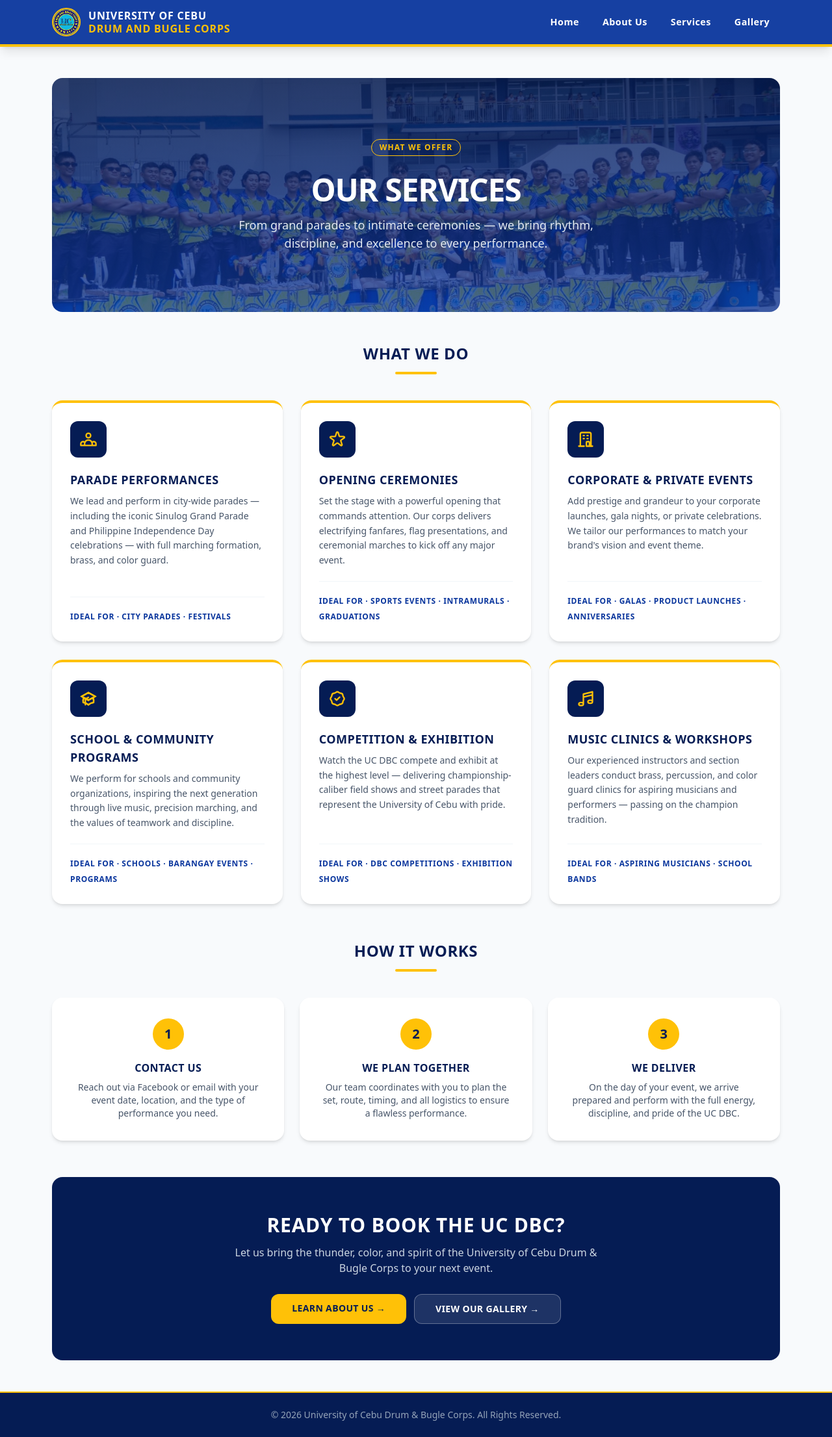
After one commit to GianninoJaredLicardo/UCDBC, a Flask app: page /services in a window 1280 px wide. The commit adds this page. Shown: the whole page at 65% size. Run offline with Flask 3, Linux system fonts and the light colour scheme; some libraries are stand-ins or nearby versions.

Commit message:
Added Services

```diff
--- a/app.py
+++ b/app.py
@@ -2,7 +2,6 @@ import os
 import uuid
 from flask import Flask, render_template, request, redirect, url_for, session
 from flask_sqlalchemy import SQLAlchemy
-from werkzeug.utils import secure_filename
 
 app = Flask(__name__)
 
@@ -58,7 +57,7 @@ with app.app_context():
             Performance(title="UC Intramurals Opening Ceremony", date="September 18, 2026", location="UC Main Campus Gym"),
             Performance(title="Sinulog Grand Parade Performance", date="January 17, 2027", location="Cebu City")
         ]
-        db.session.bulk_save_objects(sample_events)
+        db.session.add_all(sample_events)
         db.session.commit()
 
     if not GalleryPhoto.query.first():
@@ -67,7 +66,7 @@ with app.app_context():
             GalleryPhoto(title="Philippine Independence Day", year="2026", category="Parades", filename="uc2026.png"),
             GalleryPhoto(title="Intramurals", year="2026", category="Intramurals", filename="ucgroup.png"),
         ]
-        db.session.bulk_save_objects(seed_photos)
+        db.session.add_all(seed_photos)
         db.session.commit()
 
 
@@ -81,6 +80,11 @@ def home():
 @app.route('/history')
 def history():
     return render_template('history.html')
+
+
+@app.route('/services')
+def services():
+    return render_template('services.html')
 
 
 @app.route('/login', methods=['GET', 'POST'])
--- a/templates/base.html
+++ b/templates/base.html
@@ -36,6 +36,7 @@
                 <nav class="hidden sm:flex gap-1">
                     <a href="{{ url_for('home') }}" class="nav-link">Home</a>
                     <a href="{{ url_for('history') }}" class="nav-link">About Us</a>
+                    <a href="{{ url_for('services') }}" class="nav-link">Services</a>
                     <a href="{{ url_for('gallery') }}" class="nav-link">Gallery</a>
                 </nav>
             </div>
@@ -44,6 +45,7 @@
             <nav id="mobile-menu" class="hidden flex-col gap-1 pt-3 mt-3 border-t border-white/20 sm:hidden">
                 <a href="{{ url_for('home') }}" class="nav-link-mobile">Home</a>
                 <a href="{{ url_for('history') }}" class="nav-link-mobile">About Us</a>
+                <a href="{{ url_for('services') }}" class="nav-link-mobile">Services</a>
                 <a href="{{ url_for('gallery') }}" class="nav-link-mobile">Gallery</a>
             </nav>
 
--- /dev/null
+++ b/templates/services.html
@@ -0,0 +1,154 @@
+{% extends 'base.html' %}
+
+{% block title %}Services — UC Drum & Bugle Corps{% endblock %}
+
+{% block content %}
+
+<!-- ── Page Hero ─────────────────────────────────────────────────── -->
+<section class="relative rounded-2xl overflow-hidden min-h-[45vh] flex items-center justify-center mb-12 bg-cover bg-center" style="background-image: linear-gradient(rgba(5, 28, 84, 0.82), rgba(10, 54, 157, 0.75)), url('/static/images/ucgroup.png');">
+    <div class="text-center max-w-2xl mx-auto px-6 py-14">
+        <span class="text-[#FFC107] text-xs font-bold tracking-widest uppercase border border-[#FFC107] px-3 py-1 rounded-full inline-block mb-4">What We Offer</span>
+        <h2 class="text-3xl md:text-5xl font-black uppercase tracking-tight text-white mt-3 mb-4">Our Services</h2>
+        <p class="text-slate-200 text-base md:text-lg font-light">From grand parades to intimate ceremonies — we bring rhythm, discipline, and excellence to every performance.</p>
+    </div>
+</section>
+
+<!-- ── Services Grid ─────────────────────────────────────────────── -->
+<section class="mb-14">
+    <div class="text-center mb-10">
+        <h3 class="text-2xl font-black text-[#051C54] uppercase tracking-wide">What We Do</h3>
+        <div class="w-16 h-1 bg-[#FFC107] mx-auto mt-3 rounded-full"></div>
+    </div>
+
+    <div class="grid grid-cols-1 md:grid-cols-2 lg:grid-cols-3 gap-7">
+
+        <!-- Service 1: Parade Performances -->
+        <div class="group bg-white rounded-2xl shadow-md border-t-4 border-[#FFC107] hover:shadow-xl hover:-translate-y-1 transform transition duration-300 p-7 flex flex-col">
+            <div class="w-14 h-14 bg-[#051C54] rounded-xl flex items-center justify-center mb-5 group-hover:bg-[#0A369D] transition duration-300">
+                <svg xmlns="http://www.w3.org/2000/svg" class="h-7 w-7 text-[#FFC107]" fill="none" viewBox="0 0 24 24" stroke="currentColor" stroke-width="2">
+                    <path stroke-linecap="round" stroke-linejoin="round" d="M17 20h5v-2a3 3 0 00-5.356-1.857M17 20H7m10 0v-2c0-.656-.126-1.283-.356-1.857M7 20H2v-2a3 3 0 015.356-1.857M7 20v-2c0-.656.126-1.283.356-1.857m0 0a5.002 5.002 0 019.288 0M15 7a3 3 0 11-6 0 3 3 0 016 0z"/>
+                </svg>
+            </div>
+            <h4 class="text-[#051C54] font-extrabold text-lg uppercase tracking-wide mb-2">Parade Performances</h4>
+            <p class="text-slate-600 text-sm leading-relaxed flex-grow">We lead and perform in city-wide parades — including the iconic Sinulog Grand Parade and Philippine Independence Day celebrations — with full marching formation, brass, and color guard.</p>
+            <div class="mt-5 pt-4 border-t border-slate-100">
+                <span class="text-xs text-[#0A369D] font-bold uppercase tracking-wider">Ideal for · City Parades · Festivals</span>
+            </div>
+        </div>
+
+        <!-- Service 2: Opening Ceremonies -->
+        <div class="group bg-white rounded-2xl shadow-md border-t-4 border-[#FFC107] hover:shadow-xl hover:-translate-y-1 transform transition duration-300 p-7 flex flex-col">
+            <div class="w-14 h-14 bg-[#051C54] rounded-xl flex items-center justify-center mb-5 group-hover:bg-[#0A369D] transition duration-300">
+                <svg xmlns="http://www.w3.org/2000/svg" class="h-7 w-7 text-[#FFC107]" fill="none" viewBox="0 0 24 24" stroke="currentColor" stroke-width="2">
+                    <path stroke-linecap="round" stroke-linejoin="round" d="M11.049 2.927c.3-.921 1.603-.921 1.902 0l1.519 4.674a1 1 0 00.95.69h4.915c.969 0 1.371 1.24.588 1.81l-3.976 2.888a1 1 0 00-.363 1.118l1.518 4.674c.3.922-.755 1.688-1.538 1.118l-3.976-2.888a1 1 0 00-1.176 0l-3.976 2.888c-.783.57-1.838-.197-1.538-1.118l1.518-4.674a1 1 0 00-.363-1.118l-3.976-2.888c-.784-.57-.38-1.81.588-1.81h4.914a1 1 0 00.951-.69l1.519-4.674z"/>
+                </svg>
+            </div>
+            <h4 class="text-[#051C54] font-extrabold text-lg uppercase tracking-wide mb-2">Opening Ceremonies</h4>
+            <p class="text-slate-600 text-sm leading-relaxed flex-grow">Set the stage with a powerful opening that commands attention. Our corps delivers electrifying fanfares, flag presentations, and ceremonial marches to kick off any major event.</p>
+            <div class="mt-5 pt-4 border-t border-slate-100">
+                <span class="text-xs text-[#0A369D] font-bold uppercase tracking-wider">Ideal for · Sports Events · Intramurals · Graduations</span>
+            </div>
+        </div>
+
+        <!-- Service 3: Corporate & Private Events -->
+        <div class="group bg-white rounded-2xl shadow-md border-t-4 border-[#FFC107] hover:shadow-xl hover:-translate-y-1 transform transition duration-300 p-7 flex flex-col">
+            <div class="w-14 h-14 bg-[#051C54] rounded-xl flex items-center justify-center mb-5 group-hover:bg-[#0A369D] transition duration-300">
+                <svg xmlns="http://www.w3.org/2000/svg" class="h-7 w-7 text-[#FFC107]" fill="none" viewBox="0 0 24 24" stroke="currentColor" stroke-width="2">
+                    <path stroke-linecap="round" stroke-linejoin="round" d="M19 21V5a2 2 0 00-2-2H7a2 2 0 00-2 2v16m14 0h2m-2 0h-5m-9 0H3m2 0h5M9 7h1m-1 4h1m4-4h1m-1 4h1m-2 10v-5a1 1 0 011-1h2a1 1 0 011 1v5m-4 0h4"/>
+                </svg>
+            </div>
+            <h4 class="text-[#051C54] font-extrabold text-lg uppercase tracking-wide mb-2">Corporate & Private Events</h4>
+            <p class="text-slate-600 text-sm leading-relaxed flex-grow">Add prestige and grandeur to your corporate launches, gala nights, or private celebrations. We tailor our performances to match your brand's vision and event theme.</p>
+            <div class="mt-5 pt-4 border-t border-slate-100">
+                <span class="text-xs text-[#0A369D] font-bold uppercase tracking-wider">Ideal for · Galas · Product Launches · Anniversaries</span>
+            </div>
+        </div>
+
+        <!-- Service 4: School & Community Programs -->
+        <div class="group bg-white rounded-2xl shadow-md border-t-4 border-[#FFC107] hover:shadow-xl hover:-translate-y-1 transform transition duration-300 p-7 flex flex-col">
+            <div class="w-14 h-14 bg-[#051C54] rounded-xl flex items-center justify-center mb-5 group-hover:bg-[#0A369D] transition duration-300">
+                <svg xmlns="http://www.w3.org/2000/svg" class="h-7 w-7 text-[#FFC107]" fill="none" viewBox="0 0 24 24" stroke="currentColor" stroke-width="2">
+                    <path d="M12 14l9-5-9-5-9 5 9 5z"/>
+                    <path d="M12 14l6.16-3.422a12.083 12.083 0 01.665 6.479A11.952 11.952 0 0012 20.055a11.952 11.952 0 00-6.824-2.998 12.078 12.078 0 01.665-6.479L12 14z"/>
+                    <path stroke-linecap="round" stroke-linejoin="round" d="M12 14l9-5-9-5-9 5 9 5zm0 0l6.16-3.422a12.083 12.083 0 01.665 6.479A11.952 11.952 0 0012 20.055a11.952 11.952 0 00-6.824-2.998 12.078 12.078 0 01.665-6.479L12 14zm-4 6v-7.5l4-2.222"/>
+                </svg>
+            </div>
+            <h4 class="text-[#051C54] font-extrabold text-lg uppercase tracking-wide mb-2">School & Community Programs</h4>
+            <p class="text-slate-600 text-sm leading-relaxed flex-grow">We perform for schools and community organizations, inspiring the next generation through live music, precision marching, and the values of teamwork and discipline.</p>
+            <div class="mt-5 pt-4 border-t border-slate-100">
+                <span class="text-xs text-[#0A369D] font-bold uppercase tracking-wider">Ideal for · Schools · Barangay Events · Programs</span>
+            </div>
+        </div>
+
+        <!-- Service 5: Competition & Exhibition -->
+        <div class="group bg-white rounded-2xl shadow-md border-t-4 border-[#FFC107] hover:shadow-xl hover:-translate-y-1 transform transition duration-300 p-7 flex flex-col">
+            <div class="w-14 h-14 bg-[#051C54] rounded-xl flex items-center justify-center mb-5 group-hover:bg-[#0A369D] transition duration-300">
+                <svg xmlns="http://www.w3.org/2000/svg" class="h-7 w-7 text-[#FFC107]" fill="none" viewBox="0 0 24 24" stroke="currentColor" stroke-width="2">
+                    <path stroke-linecap="round" stroke-linejoin="round" d="M9 12l2 2 4-4M7.835 4.697a3.42 3.42 0 001.946-.806 3.42 3.42 0 014.438 0 3.42 3.42 0 001.946.806 3.42 3.42 0 013.138 3.138 3.42 3.42 0 00.806 1.946 3.42 3.42 0 010 4.438 3.42 3.42 0 00-.806 1.946 3.42 3.42 0 01-3.138 3.138 3.42 3.42 0 00-1.946.806 3.42 3.42 0 01-4.438 0 3.42 3.42 0 00-1.946-.806 3.42 3.42 0 01-3.138-3.138 3.42 3.42 0 00-.806-1.946 3.42 3.42 0 010-4.438 3.42 3.42 0 00.806-1.946 3.42 3.42 0 013.138-3.138z"/>
+                </svg>
+            </div>
+            <h4 class="text-[#051C54] font-extrabold text-lg uppercase tracking-wide mb-2">Competition & Exhibition</h4>
+            <p class="text-slate-600 text-sm leading-relaxed flex-grow">Watch the UC DBC compete and exhibit at the highest level — delivering championship-caliber field shows and street parades that represent the University of Cebu with pride.</p>
+            <div class="mt-5 pt-4 border-t border-slate-100">
+                <span class="text-xs text-[#0A369D] font-bold uppercase tracking-wider">Ideal for · DBC Competitions · Exhibition Shows</span>
+            </div>
+        </div>
+
+        <!-- Service 6: Music Clinics & Workshops -->
+        <div class="group bg-white rounded-2xl shadow-md border-t-4 border-[#FFC107] hover:shadow-xl hover:-translate-y-1 transform transition duration-300 p-7 flex flex-col">
+            <div class="w-14 h-14 bg-[#051C54] rounded-xl flex items-center justify-center mb-5 group-hover:bg-[#0A369D] transition duration-300">
+                <svg xmlns="http://www.w3.org/2000/svg" class="h-7 w-7 text-[#FFC107]" fill="none" viewBox="0 0 24 24" stroke="currentColor" stroke-width="2">
+                    <path stroke-linecap="round" stroke-linejoin="round" d="M9 19V6l12-3v13M9 19c0 1.105-1.343 2-3 2s-3-.895-3-2 1.343-2 3-2 3 .895 3 2zm12-3c0 1.105-1.343 2-3 2s-3-.895-3-2 1.343-2 3-2 3 .895 3 2zM9 10l12-3"/>
+                </svg>
+            </div>
+            <h4 class="text-[#051C54] font-extrabold text-lg uppercase tracking-wide mb-2">Music Clinics & Workshops</h4>
+            <p class="text-slate-600 text-sm leading-relaxed flex-grow">Our experienced instructors and section leaders conduct brass, percussion, and color guard clinics for aspiring musicians and performers — passing on the champion tradition.</p>
+            <div class="mt-5 pt-4 border-t border-slate-100">
+                <span class="text-xs text-[#0A369D] font-bold uppercase tracking-wider">Ideal for · Aspiring Musicians · School Bands</span>
+            </div>
+        </div>
+
+    </div>
+</section>
+
+<!-- ── Process Section ───────────────────────────────────────────── -->
+<section class="mb-14">
+    <div class="text-center mb-10">
+        <h3 class="text-2xl font-black text-[#051C54] uppercase tracking-wide">How It Works</h3>
+        <div class="w-16 h-1 bg-[#FFC107] mx-auto mt-3 rounded-full"></div>
+    </div>
+
+    <div class="grid grid-cols-1 sm:grid-cols-3 gap-6">
+        <div class="text-center bg-white rounded-2xl p-8 shadow-md hover:shadow-lg transition duration-300">
+            <div class="w-12 h-12 bg-[#FFC107] text-[#051C54] font-black text-xl rounded-full flex items-center justify-center mx-auto mb-4">1</div>
+            <h5 class="font-extrabold text-[#051C54] uppercase tracking-wide mb-2">Contact Us</h5>
+            <p class="text-slate-600 text-sm">Reach out via Facebook or email with your event date, location, and the type of performance you need.</p>
+        </div>
+        <div class="text-center bg-white rounded-2xl p-8 shadow-md hover:shadow-lg transition duration-300">
+            <div class="w-12 h-12 bg-[#FFC107] text-[#051C54] font-black text-xl rounded-full flex items-center justify-center mx-auto mb-4">2</div>
+            <h5 class="font-extrabold text-[#051C54] uppercase tracking-wide mb-2">We Plan Together</h5>
+            <p class="text-slate-600 text-sm">Our team coordinates with you to plan the set, route, timing, and all logistics to ensure a flawless performance.</p>
+        </div>
+        <div class="text-center bg-white rounded-2xl p-8 shadow-md hover:shadow-lg transition duration-300">
+            <div class="w-12 h-12 bg-[#FFC107] text-[#051C54] font-black text-xl rounded-full flex items-center justify-center mx-auto mb-4">3</div>
+            <h5 class="font-extrabold text-[#051C54] uppercase tracking-wide mb-2">We Deliver</h5>
+            <p class="text-slate-600 text-sm">On the day of your event, we arrive prepared and perform with the full energy, discipline, and pride of the UC DBC.</p>
+        </div>
+    </div>
+</section>
+
+<!-- ── CTA Banner ────────────────────────────────────────────────── -->
+<section class="bg-[#051C54] rounded-2xl p-10 md:p-14 text-center">
+    <h3 class="text-2xl md:text-3xl font-black text-white uppercase tracking-wide mb-3">Ready to Book the UC DBC?</h3>
+    <p class="text-slate-300 text-base mb-7 max-w-xl mx-auto">Let us bring the thunder, color, and spirit of the University of Cebu Drum & Bugle Corps to your next event.</p>
+    <div class="flex flex-col sm:flex-row gap-3 justify-center">
+        <a href="{{ url_for('history') }}" class="bg-[#FFC107] hover:bg-yellow-400 text-[#051C54] font-black px-8 py-3 rounded-xl transition duration-300 hover:shadow-lg hover:-translate-y-0.5 transform uppercase tracking-wide text-sm">
+            Learn About Us &rarr;
+        </a>
+        <a href="{{ url_for('gallery') }}" class="bg-white/10 hover:bg-white/20 text-white border border-white/30 font-bold px-8 py-3 rounded-xl transition duration-300 hover:shadow-lg hover:-translate-y-0.5 transform uppercase tracking-wide text-sm">
+            View Our Gallery &rarr;
+        </a>
+    </div>
+</section>
+
+{% endblock %}
```
